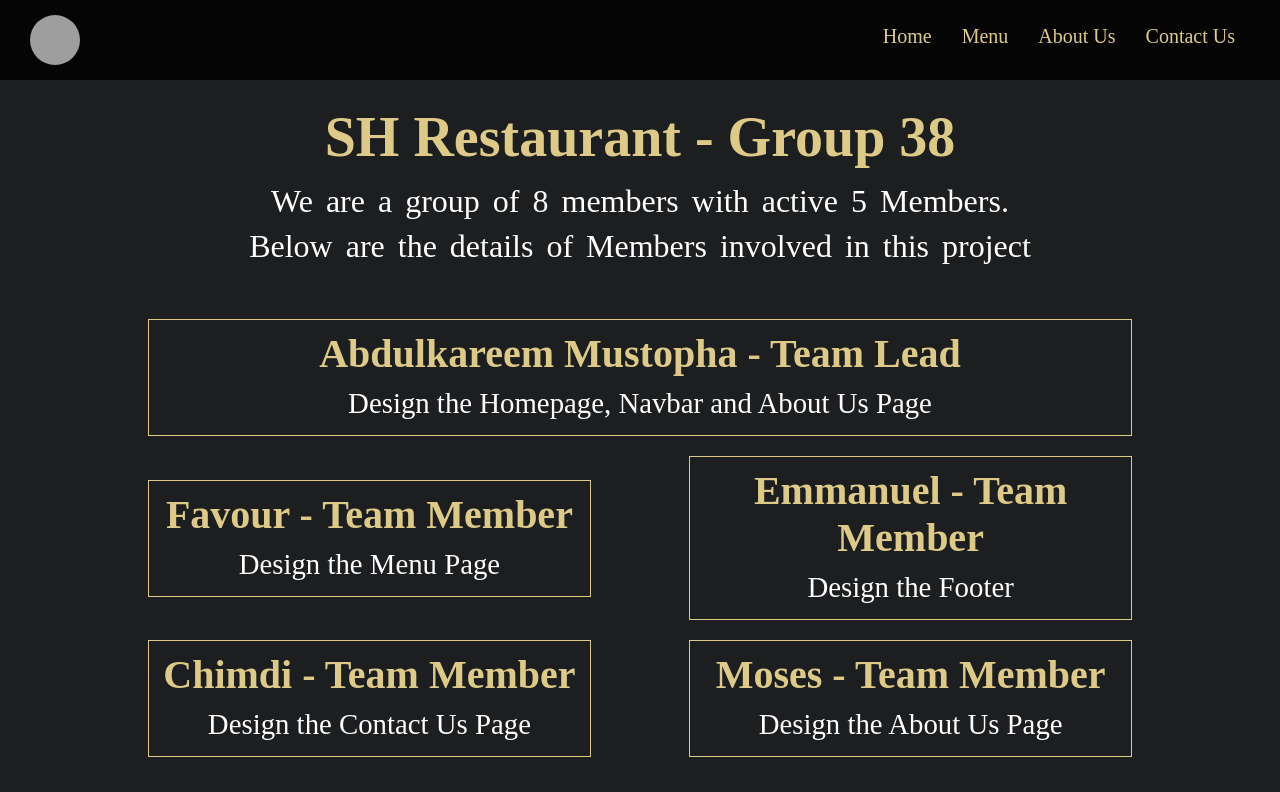
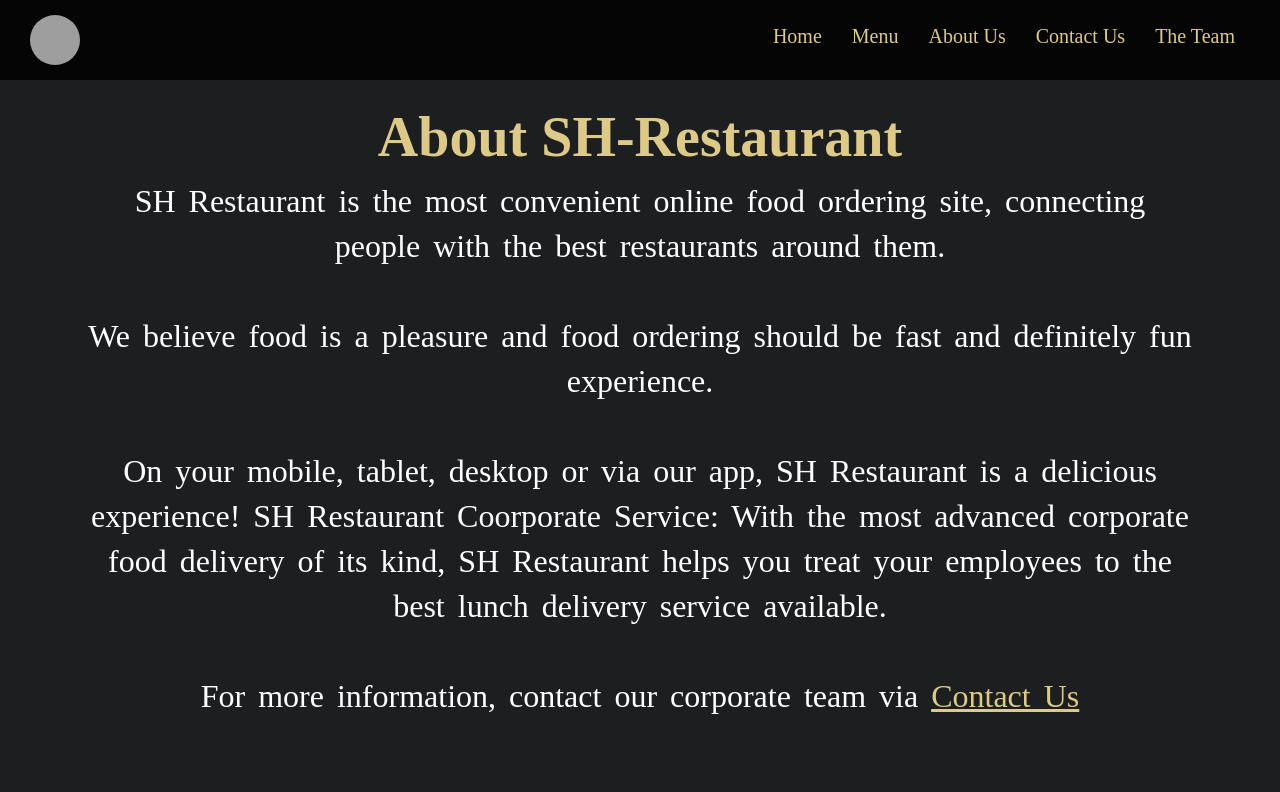
Before and after one commit to Aphatheology/SH_Restaurant_Website, a React (Create React App) app: page /about in a window 1280 px wide. Shown: the top 792 px of the page. Built offline with nearby package versions, Linux system fonts and the light colour scheme; grey boxes are pictures that could not be loaded; a web font is replaced by a local one.

Commit message:
Add About Team page

```diff
--- a/src/App.js
+++ b/src/App.js
@@ -6,6 +6,9 @@ import About from './components/About';
 import Contact from './components/Contact';
 import MainMenu from './components/MainMenu';
 import Navbar from './components/Homepage/Navbar';
+import AboutTheTeam from './components/AboutTheTeam';
+import './components/About/AboutUs.css'
+
 
 function App() {
   return (
@@ -22,6 +25,7 @@ function App() {
                 <Route exact path="/about" element={<About />}></Route>
                 <Route exact path="/contact" element={<Contact />}></Route>
                 <Route exact path="/menu" element={<MainMenu />}></Route>
+                <Route exact path="/abouttheteam" element={<AboutTheTeam />}></Route>
             </Routes>
 
         </Router>
--- /dev/null
+++ b/src/components/About/AboutTeam.js
@@ -0,0 +1,64 @@
+import React from 'react'
+import './AboutUs.css'
+
+function AboutTeam() {
+  return (
+    <div className='aboutus'>
+        <h2>The Team - Group 38</h2>
+            <p>
+                We are a group of 8 members with active 5 Members. <br></br>
+                Below are the details of Members involved in this project
+            </p>
+
+        <div className='container'>
+            <div>
+                <h3>Abdulkareem Mustopha - Team Lead</h3>
+                <p>
+                    <ul>
+                        <li>Design the Homepage, Navbar and About Team Page</li>
+                    </ul>
+                </p>
+            </div>
+
+            <div>
+                <h3>Favour - Team Member</h3>
+                <p>
+                    <ul>
+                        <li>Design the Menu Page</li>
+                    </ul>
+                </p>
+            </div>
+
+            <div>
+                <h3>Emmanuel - Team Member</h3>
+                <p>
+                    <ul>
+                        <li>Design the Footer</li>
+                    </ul>
+                </p>
+            </div>
+
+            <div>
+                <h3>Chimdi - Team Member</h3>
+                <p>
+                    <ul>
+                        <li>Design the Contact Us Page</li>
+                    </ul>
+                </p>
+            </div>
+
+            <div>
+                <h3>Moses - Team Member</h3>
+                <p>
+                    <ul>
+                        <li>Design the About Us Page</li>
+                    </ul>
+                </p>
+            </div>
+
+        </div>
+    </div>
+  )
+}
+
+export default AboutTeam
--- a/src/components/About/AboutUs.css
+++ b/src/components/About/AboutUs.css
@@ -27,6 +27,18 @@
     font-size: 2.5rem;
     padding-top: 10px;
     border-top: 1px solid hsla(47, 55%, 70%, 1);
+}
+
+.aboutus h2 + p:first-of-type {
+    width: 90%;
+    margin-left: auto;
+    margin-right: auto;
+    text-align: justify;
+}
+
+.aboutus a {
+    color: hsla(47, 55%, 70%, 1);
+    text-decoration: underline;
 }
 
 .aboutus h2 + p {
@@ -85,4 +97,11 @@ ul {
         padding-bottom: 0px;
         margin-bottom: 15px;
     }
+
+    .aboutus h2 + p:first-of-type {
+        width: 90%;
+        margin-left: auto;
+        margin-right: auto;
+        text-align: center;
+    }
 }
--- a/src/components/About/AboutUs.js
+++ b/src/components/About/AboutUs.js
@@ -4,69 +4,16 @@ import './AboutUs.css'
 function AboutUs() {
   return (
     <div className='aboutus'>
-        <h2>SH Restaurant - Group 38</h2>
-            <p>
-                We are a group of 8 members with active 5 Members. <br></br>
-                Below are the details of Members involved in this project
-            </p>
+        <h2>About SH-Restaurant</h2>
+        <p>
+            SH Restaurant is the most convenient online food ordering site, connecting people with the best restaurants around them.
+            <br></br><br></br>
+            We believe food is a pleasure and food ordering should be fast and definitely fun experience.
+            <br></br><br></br>
+            On your mobile, tablet, desktop or via our app, SH Restaurant is a delicious experience! SH Restaurant Coorporate Service: With the most advanced corporate food delivery of its kind, SH Restaurant helps you treat your employees to the best lunch delivery service available.
 
-            <div className='container'>
-                <div>
-                    <h3>Abdulkareem Mustopha - Team Lead</h3>
-                    <p>
-                        <ul>
-                            <li>Design the Homepage, Navbar and About Us Page</li>
-                        </ul>
-                    </p>
-                </div>
-
-                <div>
-                    <h3>Favour - Team Member</h3>
-                    <p>
-                        <ul>
-                            <li>Design the Menu Page</li>
-                        </ul>
-                    </p>
-                </div>
-
-                <div>
-                    <h3>Emmanuel - Team Member</h3>
-                    <p>
-                        <ul>
-                            <li>Design the Footer</li>
-                        </ul>
-                    </p>
-                </div>
-
-                <div>
-                    <h3>Chimdi - Team Member</h3>
-                    <p>
-                        <ul>
-                            <li>Design the Contact Us Page</li>
-                        </ul>
-                    </p>
-                </div>
-
-                <div>
-                    <h3>Moses - Team Member</h3>
-                    <p>
-                        <ul>
-                            <li>Design the About Us Page</li>
-                        </ul>
-                    </p>
-                </div>
-
-            </div>
-
-
-
-
-
-
-
-
-
-
+            <br></br><br></br>For more information, contact our corporate team via <a href='/contact'>Contact Us</a>
+        </p>
     </div>
   )
 }
--- /dev/null
+++ b/src/components/AboutTheTeam.js
@@ -0,0 +1,10 @@
+import React from 'react'
+import AboutTeam from './About/AboutTeam'
+
+function AboutTheTeam() {
+  return (
+    <AboutTeam />
+  )
+}
+
+export default AboutTheTeam
--- a/src/components/Homepage/Navbar.js
+++ b/src/components/Homepage/Navbar.js
@@ -32,6 +32,12 @@ function Navbar() {
                     </li>
                 </Link>
 
+                <Link to="/abouttheteam">
+                    <li>
+                        The Team
+                    </li>
+                </Link>
+
 
             </ul>
         </div>
--- a/src/components/Homepage/WhyChooseUs.js
+++ b/src/components/Homepage/WhyChooseUs.js
@@ -8,7 +8,7 @@ function WhyChooseUs() {
         <section className="why-choose">
             <h2>Why choose SH Restaurant?</h2>
             <p className="choose">
-                We leverage Open Banking to turn your bank account into your financial hub. Control your finances like never before.
+                We makes it simple for anybody to use a mobile device to look over our menu and place an order with fast home delivery service
             </p>
 
             <div className="choose-container">
```
Also changed, not shown: 1 other file (tests, documents, lock files or other folders).
